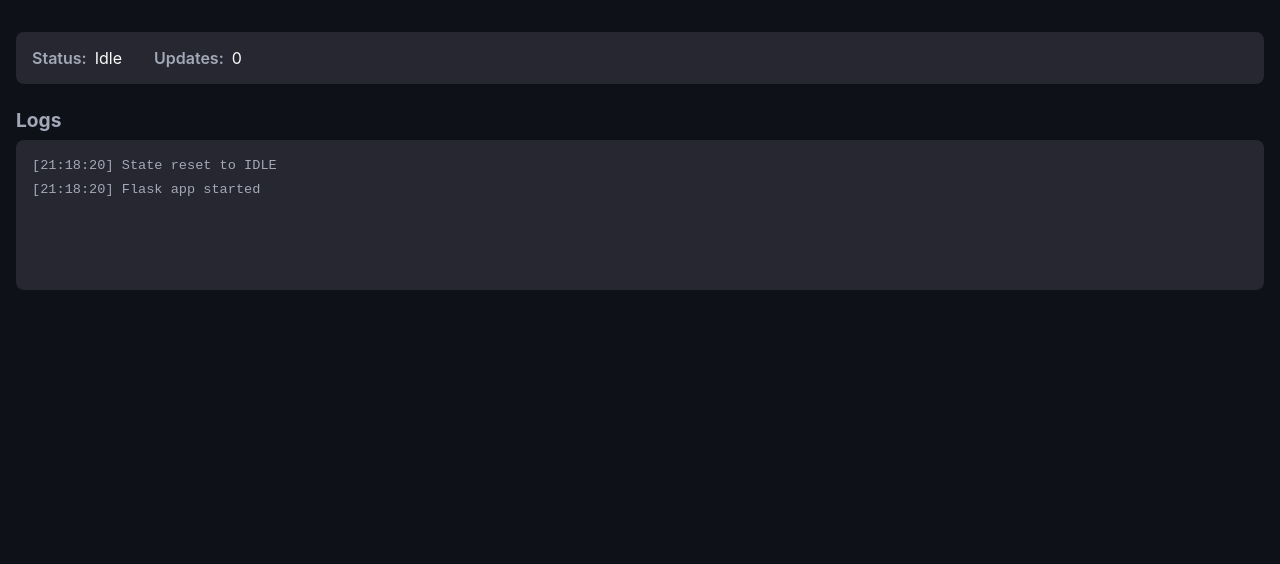
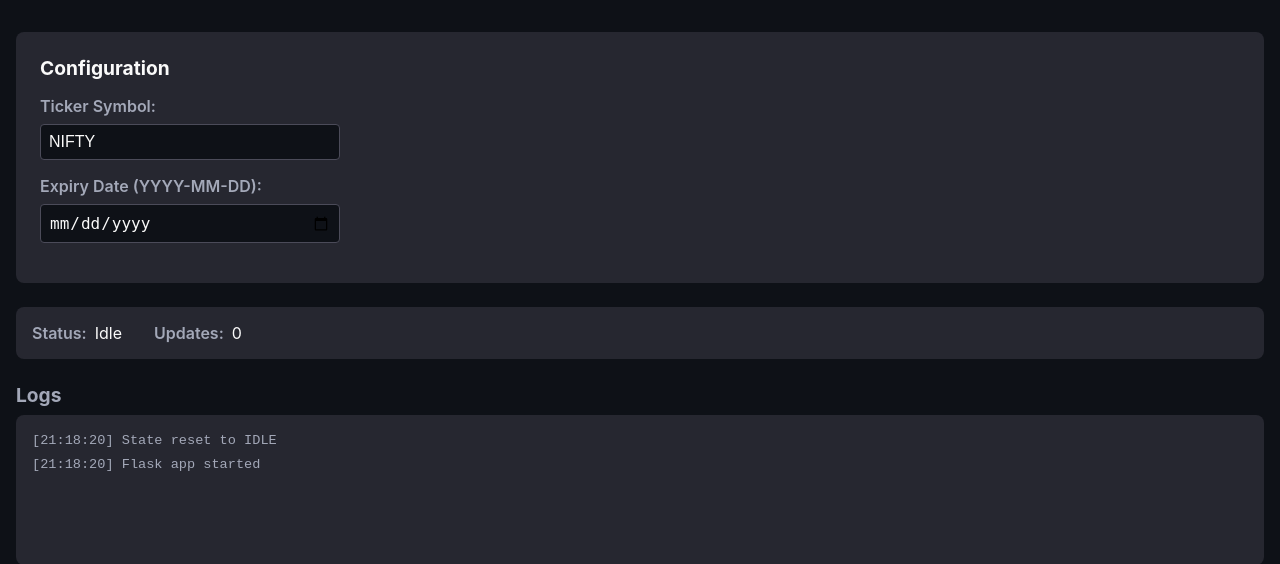
Before and after one commit to raunakadvani2410/npc, a Flask app: page / in a window 1280 px wide. Shown: the part 104-668 px from the top of the page. Run offline with Flask 3, Linux system fonts and the light colour scheme.

Commit message:
update table formatting and add percentage calc

```diff
--- a/app.py
+++ b/app.py
@@ -49,7 +49,7 @@ def scraping_loop():
         # State: LOGGING_IN
         app_state.set_state('LOGGING_IN')
         app_state.add_log("Entering Sensibull webpage")
-        app_state.driver = enter_webpage(SENSIBULL_URL)
+        app_state.driver = enter_webpage(app_state.sensibull_url)
 
         app_state.add_log("Entering login credentials")
         app_state.driver = login(app_state.driver)
@@ -116,7 +116,7 @@ def scraping_loop():
 
                 # Calculate ROC
                 all_data = pd.concat([app_state.df, df_1], ignore_index=True)
-                changes = calculate_roc(all_data)
+                changes = calculate_roc(all_data, reference_df=app_state.df)
 
                 # Update df_roc (prepend new data so most recent is at top)
                 with app_state.lock:
@@ -199,11 +199,25 @@ def start_scraping():
     if app_state.state not in ['IDLE', 'ERROR', 'STOPPED']:
         return jsonify({'error': f'Cannot start: current state is {app_state.state}'}), 400
 
+    data = request.get_json()
+    ticker = data.get('ticker', 'NIFTY')
+    expiry_date = data.get('expiry_date')
+
+    if not expiry_date:
+        return jsonify({'error': 'Expiry date is required (format: YYYY-MM-DD)'}), 400
+
+    # Build the URL with user parameters
+    sensibull_url = f'https://web.sensibull.com/option-chain?tradingsymbol={ticker}&view=all&expiry={expiry_date}'
+
     # Reset state if coming from ERROR or STOPPED
     if app_state.state in ['ERROR', 'STOPPED']:
         app_state.reset()
 
-    app_state.add_log("Start button clicked")
+    app_state.add_log(f"Start button clicked - Ticker: {ticker}, Expiry: {expiry_date}")
+    app_state.add_log(f"URL: {sensibull_url}")
+
+    # Store the URL in app_state for use in scraping_loop
+    app_state.sensibull_url = sensibull_url
 
     # Start scraping in background thread
     app_state.scraping_thread = threading.Thread(target=scraping_loop, daemon=True)
--- a/config.py
+++ b/config.py
@@ -5,7 +5,7 @@ ZERODHA_USER_ID = os.getenv('ZERODHA_USER_ID')
 ZERODHA_PASSWORD = os.getenv('ZERODHA_PASSWORD')
 
 # Trading hours (IST)
-TRADING_START_HOUR = 9
+TRADING_START_HOUR = 2
 TRADING_START_MINUTE = 15
 TRADING_END_HOUR = 15
 TRADING_END_MINUTE = 30
--- a/services/data_store.py
+++ b/services/data_store.py
@@ -12,6 +12,9 @@ class AppState:
         self.df = None
         self.df_roc = pd.DataFrame()
         self.nifty_futures = None
+
+        # Configuration
+        self.sensibull_url = None
 
         # Metadata
         self.counter = 0
--- a/static/css/style.css
+++ b/static/css/style.css
@@ -155,6 +155,50 @@ body {
 
 .error-box strong {
     color: #ff4b4b;
+}
+
+/* Config Container */
+.config-container {
+    margin-bottom: 1.5rem;
+}
+
+.config-box {
+    background-color: #262730;
+    padding: 1.5rem;
+    border-radius: 0.5rem;
+}
+
+.config-box h3 {
+    font-size: 1.2rem;
+    margin-bottom: 1rem;
+    color: #fafafa;
+}
+
+.config-field {
+    margin-bottom: 1rem;
+    display: flex;
+    flex-direction: column;
+    gap: 0.5rem;
+}
+
+.config-field label {
+    font-weight: 600;
+    color: #a3a8b8;
+}
+
+.config-field input {
+    padding: 0.5rem;
+    border: 1px solid #4b4b59;
+    border-radius: 0.25rem;
+    background-color: #0e1117;
+    color: #fafafa;
+    font-size: 1rem;
+    max-width: 300px;
+}
+
+.config-field input:focus {
+    outline: none;
+    border-color: #ff4b4b;
 }
 
 /* Logs Section */
@@ -333,6 +377,13 @@ body {
     color: #a3a8b8;
 }
 
+/* Percentage text styling */
+.percentage {
+    font-size: 0.75rem;
+    color: #a3a8b8;
+    font-weight: normal;
+}
+
 /* Scrollbar styling */
 ::-webkit-scrollbar {
     width: 8px;
--- a/static/js/main.js
+++ b/static/js/main.js
@@ -19,6 +19,9 @@ const errorMessage = document.getElementById('error-message');
 const tabsContainer = document.getElementById('tabs-container');
 const tabsHeader = document.getElementById('tabs-header');
 const tabsContent = document.getElementById('tabs-content');
+const configContainer = document.getElementById('config-container');
+const tickerInput = document.getElementById('ticker-input');
+const expiryInput = document.getElementById('expiry-input');
 
 // Event Listeners
 startBtn.addEventListener('click', handleStart);
@@ -63,8 +66,21 @@ async function apiCall(endpoint, method = 'GET', body = null) {
 
 // Event Handlers
 async function handleStart() {
+    const ticker = tickerInput.value.trim();
+    const expiryDate = expiryInput.value.trim();
+
+    if (!ticker) {
+        alert('Please enter a ticker symbol');
+        return;
+    }
+
+    if (!expiryDate) {
+        alert('Please select an expiry date');
+        return;
+    }
+
     try {
-        await apiCall('start', 'POST');
+        await apiCall('start', 'POST', { ticker, expiry_date: expiryDate });
         console.log('Scraping started');
     } catch (error) {
         alert(`Failed to start: ${error.message}`);
@@ -138,6 +154,13 @@ function updateUIState(status) {
     // Update button states
     startBtn.disabled = !['IDLE', 'ERROR', 'STOPPED'].includes(status.state);
     stopBtn.disabled = !['LOGGING_IN', 'WAITING_FOR_OTP', 'OTP_SUBMITTED', 'SCRAPING'].includes(status.state);
+
+    // Show/hide config container
+    if (['IDLE', 'ERROR', 'STOPPED'].includes(status.state)) {
+        configContainer.style.display = 'block';
+    } else {
+        configContainer.style.display = 'none';
+    }
 
     // Show/hide OTP input (only show when waiting for OTP)
     if (status.state === 'WAITING_FOR_OTP') {
@@ -340,8 +363,18 @@ function buildTable(data, applyColorCoding, freezeFirstTwoRows = false) {
 
     // Define column order explicitly (not alphabetical)
     const columns = [
-        'Remarks (Calls)', 'Volume (Calls)', 'OI Lakhs (Calls)', 'LTP (Calls)', 'IV', 'COI/VOL (Calls)',
-        'Strike Price', 'COI/VOL (Puts)', 'Volume (Puts)', 'OI Lakhs (Puts)', 'LTP (Puts)', 'Remarks (Puts)',
+        'Remarks (Calls)',
+        'Volume (Calls)', 'Volume (Calls) %',
+        'OI Lakhs (Calls)', 'OI Lakhs (Calls) %',
+        'LTP (Calls)', 'LTP (Calls) %',
+        'IV', 'IV %',
+        'COI/VOL (Calls)',
+        'Strike Price',
+        'COI/VOL (Puts)',
+        'LTP (Puts)', 'LTP (Puts) %',
+        'OI Lakhs (Puts)', 'OI Lakhs (Puts) %',
+        'Volume (Puts)', 'Volume (Puts) %',
+        'Remarks (Puts)',
         'Time (ROC)', 'Time (t0)'
     ].filter(col => col in data[0]); // Only include columns that exist in the data
 
@@ -354,10 +387,35 @@ function buildTable(data, applyColorCoding, freezeFirstTwoRows = false) {
         'LTP (Puts)'
     ];
 
+    // Columns that should be hidden (we merge them with their base column)
+    const percentageColumns = [
+        'Volume (Calls) %',
+        'OI Lakhs (Calls) %',
+        'LTP (Calls) %',
+        'IV %',
+        'LTP (Puts) %',
+        'OI Lakhs (Puts) %',
+        'Volume (Puts) %'
+    ];
+
+    // Map each percentage column to its base column
+    const baseColumnMap = {
+        'Volume (Calls) %': 'Volume (Calls)',
+        'OI Lakhs (Calls) %': 'OI Lakhs (Calls)',
+        'LTP (Calls) %': 'LTP (Calls)',
+        'IV %': 'IV',
+        'LTP (Puts) %': 'LTP (Puts)',
+        'OI Lakhs (Puts) %': 'OI Lakhs (Puts)',
+        'Volume (Puts) %': 'Volume (Puts)'
+    };
+
+    // Filter out percentage columns from header
+    const displayColumns = columns.filter(col => !percentageColumns.includes(col));
+
     let html = '<div class="table-wrapper"><table class="data-table"><thead><tr>';
 
     // Header
-    columns.forEach(col => {
+    displayColumns.forEach(col => {
         html += `<th>${escapeHtml(col)}</th>`;
     });
     html += '</tr></thead><tbody>';
@@ -373,7 +431,7 @@ function buildTable(data, applyColorCoding, freezeFirstTwoRows = false) {
         }
 
         html += `<tr${rowClass}>`;
-        columns.forEach(col => {
+        displayColumns.forEach(col => {
             const value = row[col];
             let cellClass = '';
 
@@ -386,7 +444,16 @@ function buildTable(data, applyColorCoding, freezeFirstTwoRows = false) {
                 }
             }
 
-            const displayValue = formatCellValue(value);
+            // Check if this column has a corresponding percentage column
+            const pctCol = `${col} %`;
+            let displayValue = formatCellValue(value);
+
+            if (row.hasOwnProperty(pctCol) && row[pctCol] !== null && row[pctCol] !== undefined) {
+                const pctValue = row[pctCol];
+                const pctSign = pctValue > 0 ? '+' : '';
+                displayValue = `${displayValue} <span class="percentage">(${pctSign}${pctValue.toFixed(2)}%)</span>`;
+            }
+
             html += `<td class="${cellClass}">${displayValue}</td>`;
         });
         html += '</tr>';
--- a/templates/dashboard.html
+++ b/templates/dashboard.html
@@ -15,6 +15,21 @@
                 <button id="start-btn" class="btn btn-primary">Start Scraping</button>
                 <button id="stop-btn" class="btn btn-danger" disabled>Stop</button>
                 <button id="reset-btn" class="btn btn-warning">Reset</button>
+            </div>
+        </div>
+
+        <!-- Configuration Input (shown before starting) -->
+        <div id="config-container" class="config-container">
+            <div class="config-box">
+                <h3>Configuration</h3>
+                <div class="config-field">
+                    <label for="ticker-input">Ticker Symbol:</label>
+                    <input type="text" id="ticker-input" placeholder="e.g., NIFTY" value="NIFTY">
+                </div>
+                <div class="config-field">
+                    <label for="expiry-input">Expiry Date (YYYY-MM-DD):</label>
+                    <input type="date" id="expiry-input" placeholder="e.g., 2025-12-09">
+                </div>
             </div>
         </div>
 
```
Also changed, not shown: services/data_processor.py (+60 -5 lines).
